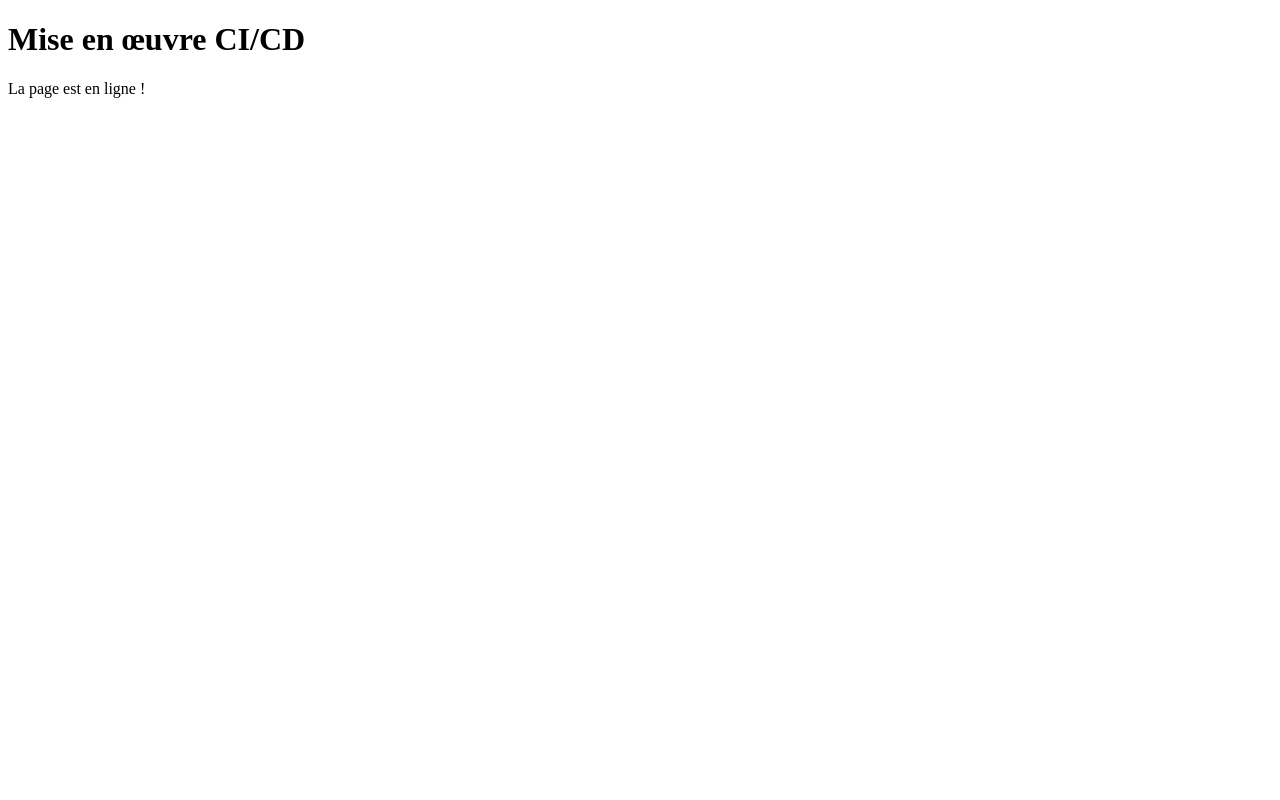
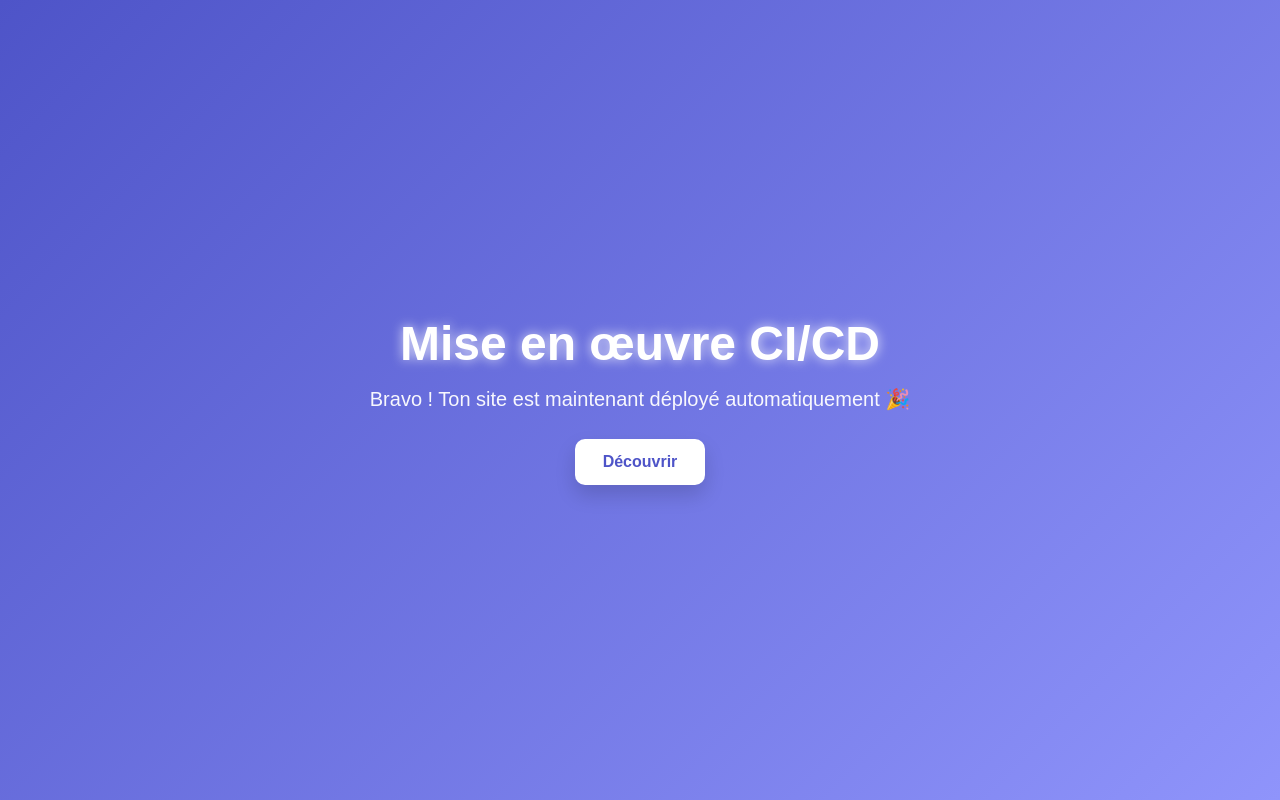
Before and after one commit to bigstone77G/big-stone-repo, a plain HTML site: page index.html in a window 1280 px wide. Drawn offline with Linux system fonts and the light colour scheme.

Commit message:
Page attirante: HTML + CSS

```diff
--- a/index.html
+++ b/index.html
@@ -1,12 +1,15 @@
 <!DOCTYPE html>
 <html lang="fr">
 <head>
-  <meta charset="utf-8" />
-  <title>Premier labo</title>
+  <meta charset="UTF-8" />
+  <title>Bienvenue</title>
+  <link rel="stylesheet" href="style.css">
 </head>
 <body>
-  <h1>Mise en œuvre CI/CD</h1>
-  <p>La page est en ligne !</p>
+  <div class="container">
+    <h1>Mise en œuvre CI/CD</h1>
+    <p>Bravo ! Ton site est maintenant déployé automatiquement 🎉</p>
+    <a class="btn" href="#">Découvrir</a>
+  </div>
 </body>
 </html>
-<!-- redeploi pages -->
--- /dev/null
+++ b/style.css
@@ -0,0 +1,26 @@
+/* Fond en dégradé */
+body{
+  margin:0;padding:0;
+  font-family: "Poppins", Arial, sans-serif;
+  background: linear-gradient(135deg,#4e54c8,#8f94fb);
+  color:#fff;text-align:center;min-height:100vh;
+  display:flex;align-items:center;justify-content:center;
+}
+/* Bloc centré */
+.container{max-width:640px;padding:24px}
+/* Titre lumineux */
+h1{font-size:48px;margin:0 0 16px;text-shadow:0 0 12px rgba(255,255,255,.8)}
+/* Texte */
+p{font-size:20px;opacity:.95;margin:0}
+/* Bouton moderne */
+.btn{
+  display:inline-block;margin-top:28px;padding:14px 28px;border-radius:10px;
+  background:#fff;color:#4e54c8;font-weight:700;text-decoration:none;
+  transition:transform .2s,box-shadow .2s,background .2s,color .2s;
+  box-shadow:0 10px 20px rgba(0,0,0,.15);
+}
+.btn:hover{
+  transform:translateY(-2px) scale(1.05);
+  background:#ffeb3b;color:#4e54c8;
+  box-shadow:0 14px 28px rgba(0,0,0,.2);
+}
```
